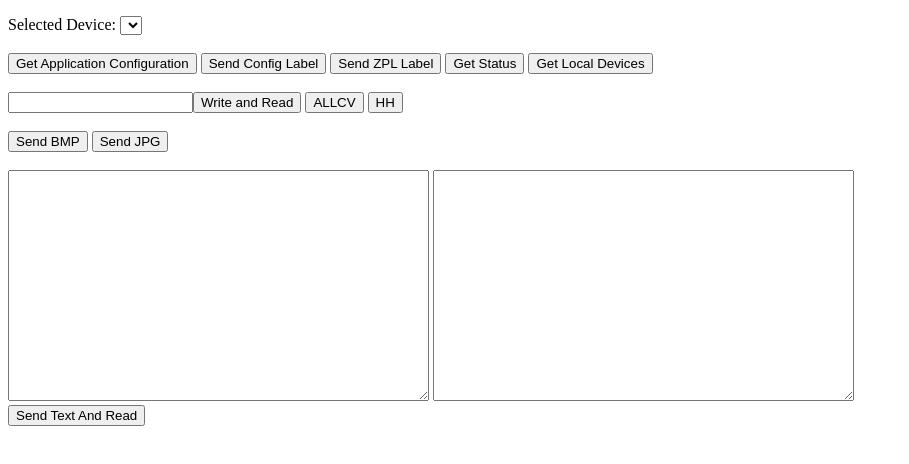
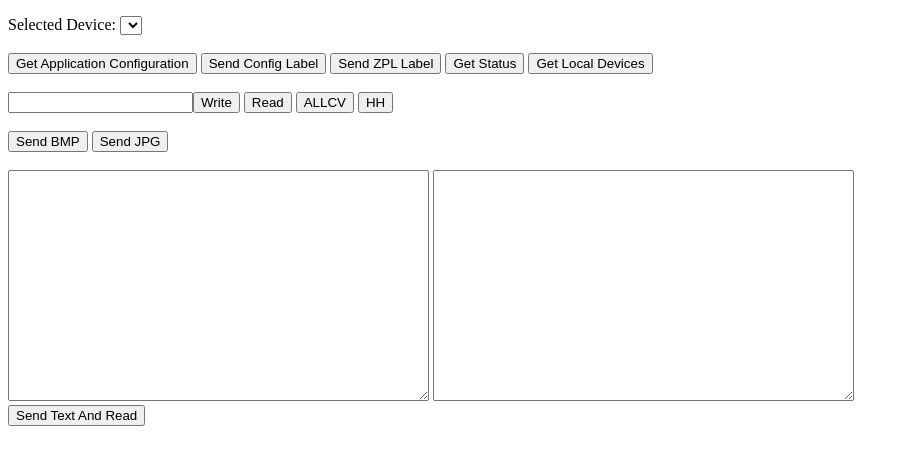
Before and after one commit to rocky289/rocky289.github.io, a plain HTML site: page index.html in a window 1280 px wide. Shown: the part 62-526 px from the top of the page, without its empty margins (0-909 px from the left). Drawn offline with Linux system fonts and the light colour scheme; no server answers.

Commit message:
Update index.html

```diff
--- a/index.html
+++ b/index.html
@@ -142,7 +142,7 @@ window.onload = setup;
 <span style="font-size:75%">This page must be loaded from a web server to function properly.</span><br><br>
 Selected Device: <select id="selected_device" onchange=onDeviceSelected(this);></select> <!--  <input type="button" value="Change" onclick="changeDevice();">--> <br/><br/>
 <input type="button" value="Get Application Configuration" onclick="getConfig()">  <input type="button" value="Send Config Label" onclick="writeToSelectedPrinter('~wc')">  <input type="button" value="Send ZPL Label" onclick="writeToSelectedPrinter('^XA^FO200,200^A0N36,36^FDTest Label^FS^XZ')">  <input type="button" value="Get Status" onclick="writeToSelectedPrinter('~hs'); readFromSelectedPrinter()">  <input type="button" value="Get Local Devices" onclick="BrowserPrint.getLocalDevices(getDeviceCallback, errorCallback);"><br/><br/>
-<input type="text" name="write_text" id="write_text"><input type="button" value="Write and Read" onclick="writeToSelectedPrinter(document.getElementById('write_text').value);readFromSelectedPrinter();">  <input type="button" value="ALLCV" onclick="getallcv()">  <input type="button" value="HH" onclick="getHH()"><br/><br/>
+<input type="text" name="write_text" id="write_text"><input type="button" value="Write" onclick="writeToSelectedPrinter(document.getElementById('write_text').value)">  <input type="button" value="Read" onclick="readFromSelectedPrinter()">  <input type="button" value="ALLCV" onclick="getallcv()">  <input type="button" value="HH" onclick="getHH()"><br/><br/>
 <input type="button" value="Send BMP" onclick="sendImage('Zebra_logobox.bmp');">  <input type="button" value="Send JPG" onclick="sendImage('ZebraGray.jpg');"><br/><br/>
 <textarea rows="15" cols="50" name="write_text2" id="write_text2" ></textarea>  <textarea rows="15" cols="50" name="read_text2" id="read_text2" ></textarea><br/><input type="button" value="Send Text And Read" onclick="writeToSelectedPrinter(document.getElementById('write_text2').value); readFromSelectedPrinter()"><br/><br/>
 
```
